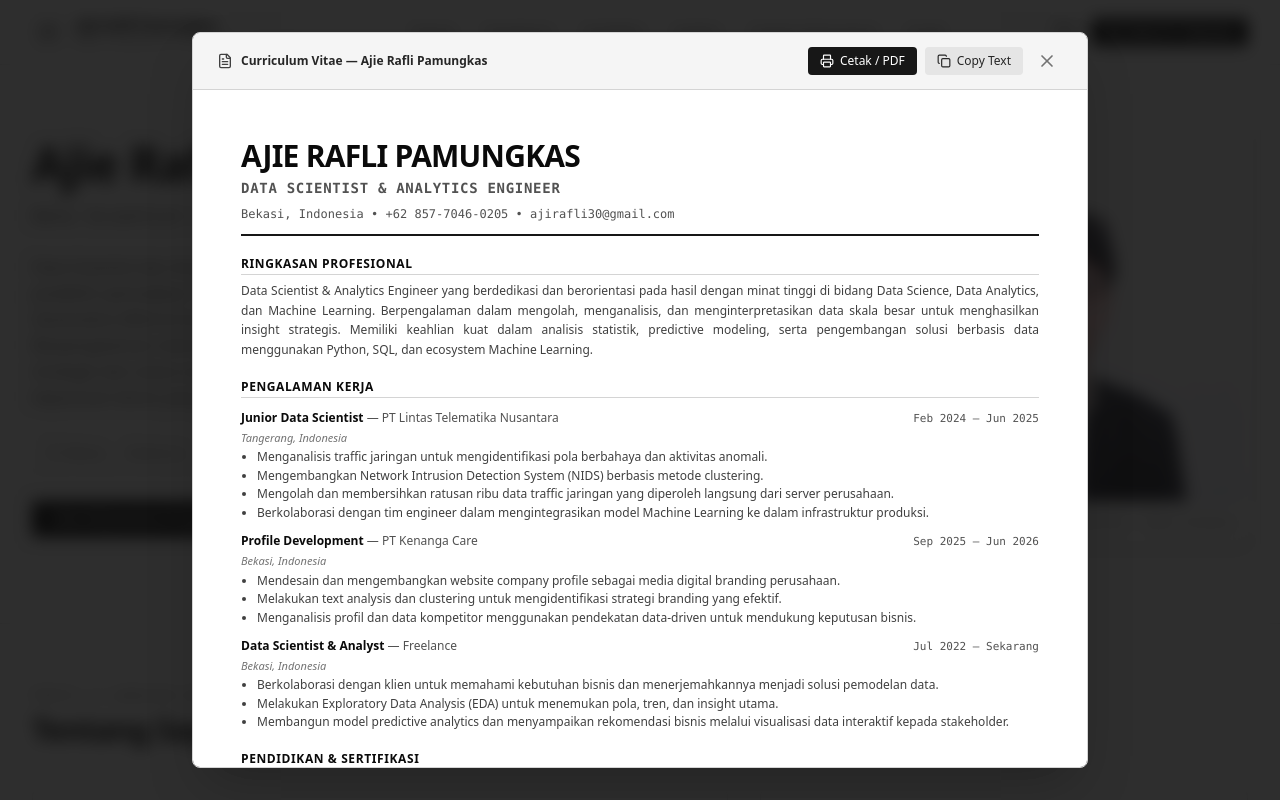
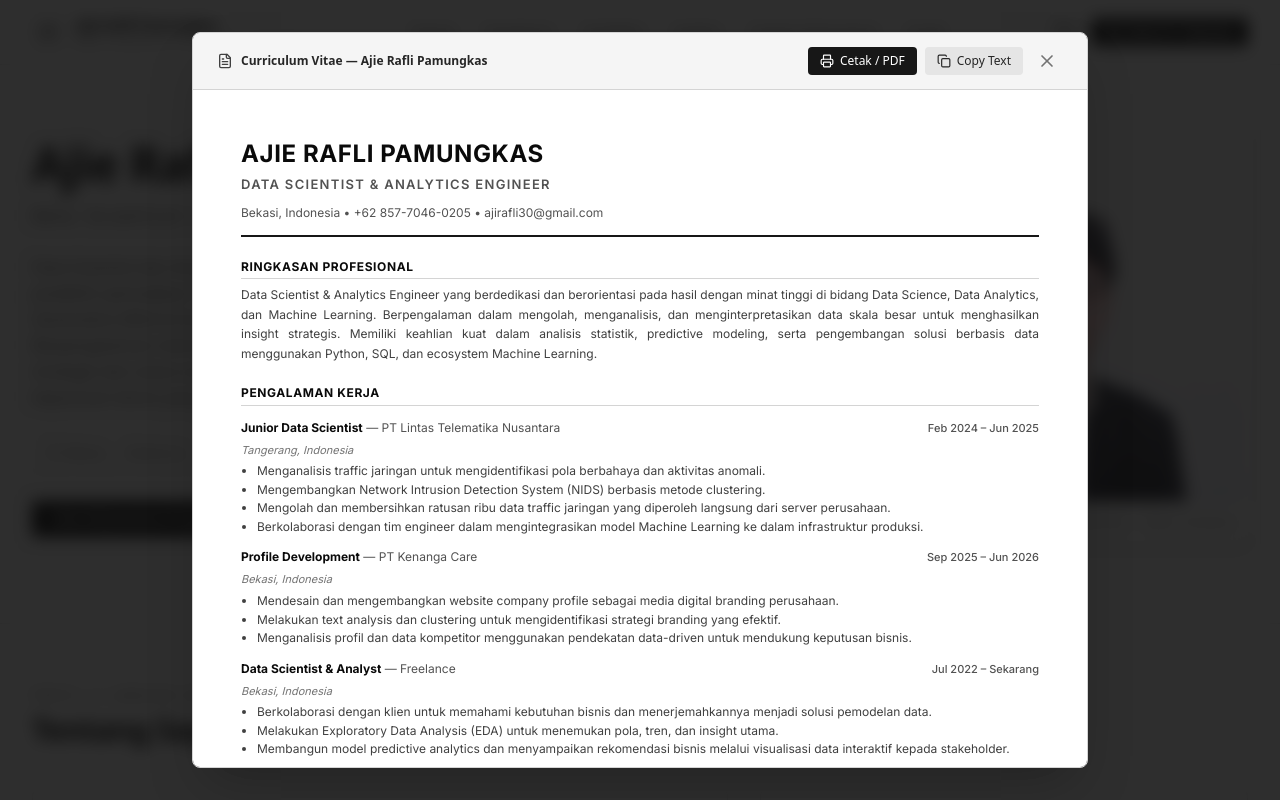
Before and after one commit to Desdemona666/Desdemona666.github.io, a React (Vite) app: page / in a window 1280 px wide. Both pictures are taken after a click on the button "Lihat CV / Resume". Shown: the top 800 px of the page. Built offline with nearby package versions, Linux system fonts and the light colour scheme.

Commit message:
fix: CV print - only CV content prints, Inter font, A4 layout

```diff
--- a/index.html
+++ b/index.html
@@ -11,7 +11,7 @@
     <meta name="twitter:card" content="summary_large_image" />
     <link rel="preconnect" href="https://fonts.googleapis.com">
     <link rel="preconnect" href="https://fonts.gstatic.com" crossorigin>
-    <link href="https://fonts.googleapis.com/css2?family=Plus+Jakarta+Sans:ital,wght@0,300;0,400;0,500;0,600;0,700;0,800;1,400&family=JetBrains+Mono:wght@400;500;600&display=swap" rel="stylesheet">
+    <link href="https://fonts.googleapis.com/css2?family=Inter:wght@400;500;600;700&family=Plus+Jakarta+Sans:ital,wght@0,300;0,400;0,500;0,600;0,700;0,800;1,400&family=JetBrains+Mono:wght@400;500;600&display=swap" rel="stylesheet">
     <link rel="stylesheet" href="https://cdn.jsdelivr.net/npm/katex@0.16.21/dist/katex.min.css" crossorigin="anonymous">
   </head>
   <body class="bg-white dark:bg-neutral-950 text-neutral-900 dark:text-neutral-100 antialiased selection:bg-neutral-200 dark:selection:bg-neutral-800 selection:text-neutral-900 dark:selection:text-white min-h-screen transition-colors duration-200">
--- a/src/App.tsx
+++ b/src/App.tsx
@@ -128,6 +128,7 @@ export default function App() {
   };
 
   return (
+    <>
     <div className="min-h-screen bg-white dark:bg-neutral-950 text-neutral-900 dark:text-neutral-100 selection:bg-neutral-200 dark:selection:bg-neutral-800 selection:text-neutral-900 dark:selection:text-white font-sans transition-colors duration-200">
       {/* Top Navbar */}
       <Navbar
@@ -177,12 +178,13 @@ export default function App() {
         onScrollToTop={handleScrollToTop}
         onNavigate={handleNavigate}
       />
+    </div>
 
-      {/* High-Fidelity Printable CV Modal */}
-      <CvModal
-        isOpen={isCvModalOpen}
-        onClose={() => setIsCvModalOpen(false)}
-      />
-    </div>
+    {/* High-Fidelity Printable CV Modal — rendered outside main div for clean print */}
+    <CvModal
+      isOpen={isCvModalOpen}
+      onClose={() => setIsCvModalOpen(false)}
+    />
+    </>
   );
 }
--- a/src/components/CvModal.tsx
+++ b/src/components/CvModal.tsx
@@ -52,7 +52,9 @@ ${spokenLanguages.map(l => `${l.language}: ${l.level}`).join('\n')}
   };
 
   return (
-    <div className="cv-print-area fixed inset-0 z-50 overflow-y-auto bg-neutral-950/85 backdrop-blur-sm flex items-center justify-center p-2 sm:p-4 print:p-0 print:bg-white">
+    <div className="cv-print-area">
+      {/* Screen: backdrop + centered modal */}
+      <div className="fixed inset-0 z-50 overflow-y-auto bg-neutral-950/85 backdrop-blur-sm flex items-center justify-center p-2 sm:p-4 print:static print:bg-white print:overflow-visible">
         <div className="relative bg-white text-neutral-900 rounded-lg w-full max-w-4xl max-h-[92vh] overflow-y-auto shadow-2xl border border-neutral-300 print:border-none print:shadow-none print:max-h-none print:rounded-none print:w-full print:max-w-none">
           {/* Modal Top Control Bar (Hidden on print) */}
           <div className="sticky top-0 z-10 bg-neutral-100/95 backdrop-blur-md px-6 py-3 border-b border-neutral-300 flex items-center justify-between print:hidden">
@@ -85,45 +87,45 @@ ${spokenLanguages.map(l => `${l.language}: ${l.level}`).join('\n')}
             </div>
           </div>
 
-        {/* Resume Sheet Body */}
-        <div className="p-8 sm:p-12 print:p-[15mm] font-sans space-y-5 text-neutral-800">
+          {/* CV Content */}
+          <div style={{ fontFamily: "'Inter', sans-serif" }} className="cv-content p-8 sm:p-12 print:p-[18mm] space-y-5 text-[13px] text-neutral-800 leading-relaxed">
             {/* Header */}
             <div className="border-b-2 border-neutral-900 pb-3">
-            <h1 className="text-2xl sm:text-3xl font-bold uppercase tracking-tight text-neutral-950">
+              <h1 className="text-2xl font-bold uppercase tracking-wide text-neutral-950" style={{ fontFamily: "'Inter', sans-serif" }}>
                 {contactInfo.name}
               </h1>
-            <p className="text-xs sm:text-sm font-semibold uppercase tracking-wider text-neutral-600 mt-1 font-mono">
+              <p className="text-[13px] font-semibold uppercase tracking-widest text-neutral-600 mt-1">
                 {contactInfo.title}
               </p>
-            <p className="text-xs text-neutral-600 mt-2 font-mono">
+              <p className="text-[12px] text-neutral-600 mt-2">
                 {contactInfo.location} &bull; {contactInfo.phone} &bull; {contactInfo.email}
               </p>
             </div>
 
             {/* Ringkasan Profesional */}
             <section className="space-y-1.5">
-            <h2 className="text-xs font-bold uppercase tracking-wider text-neutral-950 border-b border-neutral-300 pb-0.5">
+              <h2 className="text-[12px] font-bold uppercase tracking-wider text-neutral-950 border-b border-neutral-300 pb-0.5">
                 Ringkasan Profesional
               </h2>
-            <p className="text-xs leading-relaxed text-neutral-700 text-justify">
+              <p className="text-[12px] leading-relaxed text-neutral-700 text-justify">
                 {contactInfo.summary}
               </p>
             </section>
 
             {/* Pengalaman Kerja */}
             <section className="space-y-3">
-            <h2 className="text-xs font-bold uppercase tracking-wider text-neutral-950 border-b border-neutral-300 pb-0.5">
+              <h2 className="text-[12px] font-bold uppercase tracking-wider text-neutral-950 border-b border-neutral-300 pb-0.5">
                 Pengalaman Kerja
               </h2>
 
               {workExperiences.map((exp) => (
-              <div key={exp.id} className="space-y-1 text-xs">
+                <div key={exp.id} className="space-y-1 text-[12px]">
                   <div className="flex flex-col sm:flex-row sm:items-baseline justify-between font-bold text-neutral-950">
                     <div>
                       <span>{exp.role}</span>
                       <span className="font-normal text-neutral-600"> — {exp.company}</span>
                     </div>
-                  <span className="text-neutral-600 text-[11px] font-mono font-medium">{exp.period}</span>
+                    <span className="text-neutral-600 text-[11px] font-medium">{exp.period}</span>
                   </div>
                   <div className="text-[11px] text-neutral-500 italic">
                     {exp.location}
@@ -139,18 +141,18 @@ ${spokenLanguages.map(l => `${l.language}: ${l.level}`).join('\n')}
 
             {/* Pendidikan & Sertifikasi */}
             <section className="space-y-2">
-            <h2 className="text-xs font-bold uppercase tracking-wider text-neutral-950 border-b border-neutral-300 pb-0.5">
+              <h2 className="text-[12px] font-bold uppercase tracking-wider text-neutral-950 border-b border-neutral-300 pb-0.5">
                 Pendidikan & Sertifikasi
               </h2>
 
               {educations.map((edu) => (
-              <div key={edu.id} className="space-y-0.5 text-xs">
+                <div key={edu.id} className="space-y-0.5 text-[12px]">
                   <div className="flex flex-col sm:flex-row sm:items-baseline justify-between font-bold text-neutral-950">
                     <span>{edu.institution}</span>
-                  <span className="text-neutral-600 text-[11px] font-mono font-medium">{edu.period}</span>
+                    <span className="text-neutral-600 text-[11px] font-medium">{edu.period}</span>
                   </div>
                   <div className="text-neutral-700">
-                  {edu.degree} {edu.gpa && <span className="font-semibold font-mono">(IPK: {edu.gpa})</span>}
+                    {edu.degree} {edu.gpa && <span className="font-semibold">(IPK: {edu.gpa})</span>}
                   </div>
                   {edu.description && (
                     <p className="text-[11px] text-neutral-600 leading-relaxed">
@@ -158,7 +160,7 @@ ${spokenLanguages.map(l => `${l.language}: ${l.level}`).join('\n')}
                     </p>
                   )}
                   {edu.focus && (
-                  <div className="text-[11px] text-neutral-600 font-mono">
+                    <div className="text-[11px] text-neutral-600">
                       <strong>Fokus Keahlian:</strong> {edu.focus}
                     </div>
                   )}
@@ -168,13 +170,13 @@ ${spokenLanguages.map(l => `${l.language}: ${l.level}`).join('\n')}
 
             {/* Keahlian Teknis */}
             <section className="space-y-1.5">
-            <h2 className="text-xs font-bold uppercase tracking-wider text-neutral-950 border-b border-neutral-300 pb-0.5">
+              <h2 className="text-[12px] font-bold uppercase tracking-wider text-neutral-950 border-b border-neutral-300 pb-0.5">
                 Keahlian Teknis
               </h2>
-            <div className="grid grid-cols-1 gap-1 text-xs">
+              <div className="grid grid-cols-1 gap-1 text-[12px]">
                 {skillGroups.map((sg) => (
                   <div key={sg.category} className="flex flex-col sm:flex-row sm:items-baseline gap-0.5 sm:gap-2">
-                  <span className="font-bold text-neutral-900 w-44 shrink-0 font-mono">{sg.category}</span>
+                    <span className="font-bold text-neutral-900 w-44 shrink-0">{sg.category}</span>
                     <span className="text-neutral-700">{sg.skills.join(', ')}</span>
                   </div>
                 ))}
@@ -183,10 +185,10 @@ ${spokenLanguages.map(l => `${l.language}: ${l.level}`).join('\n')}
 
             {/* Bahasa */}
             <section className="space-y-1.5">
-            <h2 className="text-xs font-bold uppercase tracking-wider text-neutral-950 border-b border-neutral-300 pb-0.5">
+              <h2 className="text-[12px] font-bold uppercase tracking-wider text-neutral-950 border-b border-neutral-300 pb-0.5">
                 Bahasa
               </h2>
-            <div className="space-y-0.5 text-xs text-neutral-700">
+              <div className="space-y-0.5 text-[12px] text-neutral-700">
                 {spokenLanguages.map((l) => (
                   <div key={l.language} className="flex items-center gap-2">
                     <span className="font-semibold text-neutral-900 w-40">{l.language}:</span>
@@ -198,5 +200,6 @@ ${spokenLanguages.map(l => `${l.language}: ${l.level}`).join('\n')}
           </div>
         </div>
       </div>
+    </div>
   );
 };
--- a/src/index.css
+++ b/src/index.css
@@ -18,31 +18,50 @@
   color: #fafafa;
 }
 
-/* Print styles — only show CV modal */
+/* Print styles — only show CV */
 @media print {
-  body * {
+  /* Hide everything in body */
+  body > * {
     visibility: hidden !important;
   }
 
+  /* Show CV content */
   .cv-print-area,
   .cv-print-area * {
     visibility: visible !important;
   }
 
+  /* Reset backdrop to just show content */
   .cv-print-area {
-    position: absolute !important;
-    left: 0 !important;
-    top: 0 !important;
-    width: 100% !important;
-    margin: 0 !important;
-    padding: 0 !important;
-    border: none !important;
-    box-shadow: none !important;
+    position: static !important;
+    display: block !important;
     background: white !important;
   }
 
+  /* Hide the modal overlay/backdrop on print */
+  .cv-print-area > div:first-child {
+    position: static !important;
+    background: white !important;
+    backdrop-filter: none !important;
+    padding: 0 !important;
+    display: block !important;
+  }
+
+  /* The actual CV card */
+  .cv-print-area > div:first-child > div {
+    position: static !important;
+    border: none !important;
+    border-radius: 0 !important;
+    box-shadow: none !important;
+    max-height: none !important;
+    overflow: visible !important;
+    width: 100% !important;
+    max-width: none !important;
+  }
+
+  /* Page setup */
   @page {
     size: A4;
-    margin: 15mm 15mm 15mm 15mm;
+    margin: 12mm 15mm;
   }
 }
```
Lines whose indentation alone changed are shown as unchanged.
